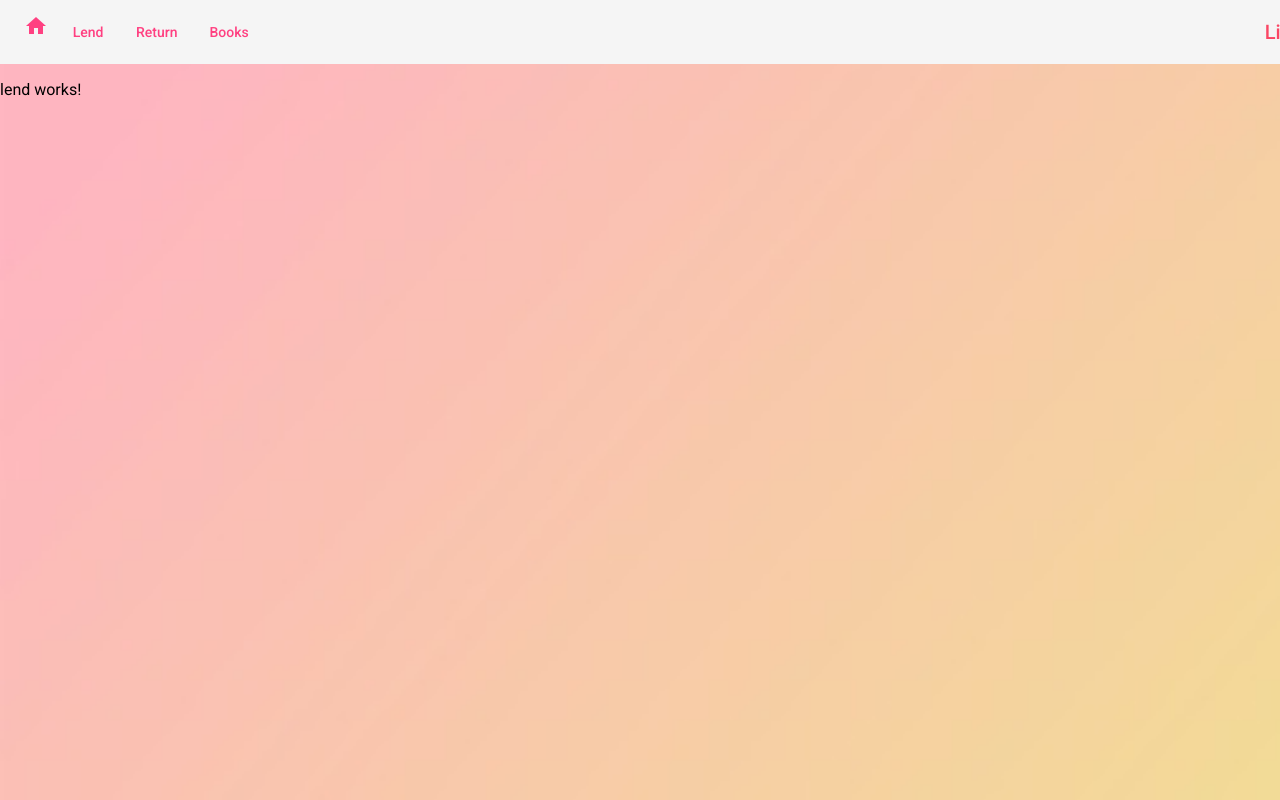
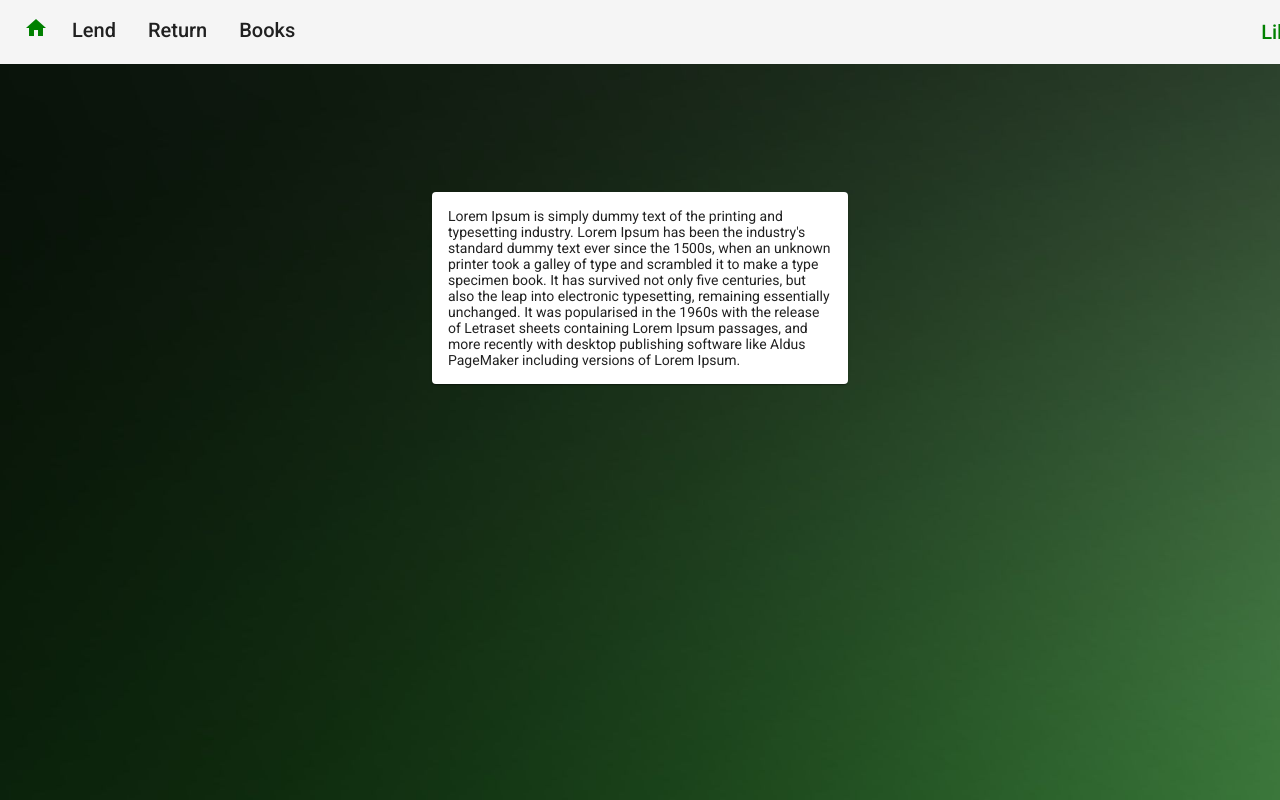
Before and after one commit to rasisilambu9/jayanthitask, an Angular app: page /lend in a window 1280 px wide. Shown: the top 800 px of the page. Built offline with nearby package versions, Linux system fonts and the light colour scheme.

Commit message:
design changes

```diff
--- a/src/app/app.component.css
+++ b/src/app/app.component.css
@@ -1,4 +1,7 @@
 h5{
-    margin-left:1000px;
+    margin-left:950px;
     color:#fa4664;
 }
+a{
+    font-size: 20px;
+}
--- a/src/app/app.component.html
+++ b/src/app/app.component.html
@@ -4,13 +4,20 @@
         <span class="menu-spacer"></span>
         <div>
             <button mat-icon-button>
-                <a routerLink="/"><mat-icon color="accent">home</mat-icon></a>
+                <a routerLink="/"><mat-icon style="color:green;">home</mat-icon></a>
             </button>
-            <a mat-button color="accent"[routerLink]="'/lend'"> Lend </a>
-            <a mat-button color="accent" [routerLink]="'/return'">Return </a>
-            <a mat-button  color="accent" [routerLink]="'/book'"> Books </a>
+            <a mat-button [routerLink]="'/lend'"> Lend </a>
+            <a mat-button  [routerLink]="'/return'">Return </a>
+            <a mat-button  [routerLink]="'/book'"> Books </a>
         </div>
-        <h5>Library Management System</h5>
+    <h5>
+        <span style="color:green;">Library</span>
+
+        <span style="color:black;"> Management</span>
+        <span style="color:green;"> System</span>
+
+    </h5>
+
     </mat-toolbar-row>
 </mat-toolbar>
 
--- a/src/app/book/book.component.css
+++ b/src/app/book/book.component.css
@@ -3,16 +3,16 @@ table {
     margin-left: auto;
     margin-right: auto;
     width: 50%;
-    background-color:lightgoldenrodyellow;
+    background-color:white;
   }
   th{
-      background-color:#000080;
+      background-color:green;
       font-size: 16px;
       color: #fff;
       font-weight: 800px;
 
   }
   button{
-      background-color:#a5a5fd !important;
+      background-color:black !important;
 
   }
--- a/src/app/lend/lend.component.css
+++ b/src/app/lend/lend.component.css
@@ -0,0 +1,7 @@
+mat-card{
+    width:30%;
+    margin-left: auto;
+    margin-right: auto;
+    margin-top:10%;
+    background-color:;
+}
--- a/src/app/lend/lend.component.html
+++ b/src/app/lend/lend.component.html
@@ -1 +1,5 @@
-<p>lend works!</p>
+<mat-card>
+<mat-card-content>
+    Lorem Ipsum is simply dummy text of the printing and typesetting industry. Lorem Ipsum has been the industry's standard dummy text ever since the 1500s, when an unknown printer took a galley of type and scrambled it to make a type specimen book. It has survived not only five centuries, but also the leap into electronic typesetting, remaining essentially unchanged. It was popularised in the 1960s with the release of Letraset sheets containing Lorem Ipsum passages, and more recently with desktop publishing software like Aldus PageMaker including versions of Lorem Ipsum.
+</mat-card-content>
+</mat-card>
```
Also changed, not shown: src/app/app.module.ts (+12 -2 lines), src/assets/bgimage.jpg, src/assets/bgimage22.jpg (added).
